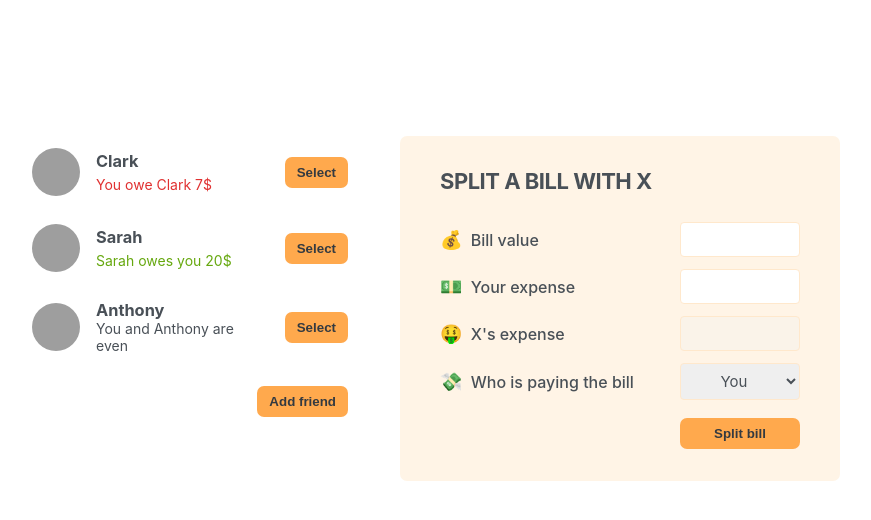
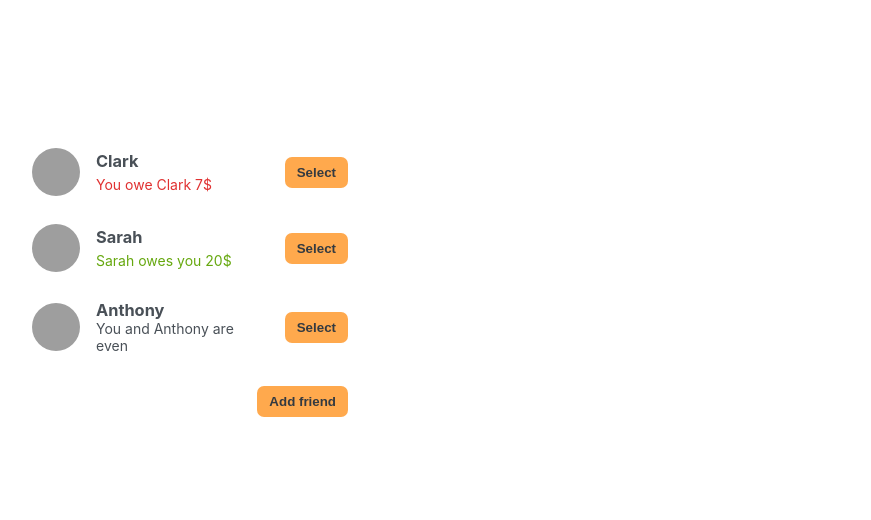
Before and after one commit to Antonis-Delavogias/eat-n-split-react, a React (Create React App) app: page / in a window 1280 px wide. Shown: the top 520 px of the page, without its empty margins (210-1081 px from the left). Built offline with nearby package versions, Linux system fonts and the light colour scheme; grey boxes are pictures that could not be loaded.

Commit message:
creating a state called selectedFriend, so when it is null the user cannot see the formsplitbill window

```diff
--- a/src/App.js
+++ b/src/App.js
@@ -32,6 +32,7 @@ function Button({ children, onClick }) {
 export default function App() {
   const [friends, setFriends] = useState(initialFriends);
   const [showAddFriend, setShowAddFriend] = useState(false);
+  const [selectedFriend, setSelectedFriend] = useState(null);
 
   function handleShowAddFriend() {
     setShowAddFriend((show) => !show);
@@ -51,7 +52,7 @@ export default function App() {
           {showAddFriend ? "Close" : "Add friend"}
         </Button>
       </div>
-      <FormSplitBill />
+      {selectedFriend && <FormSplitBill />}
     </div>
   );
 }
```
